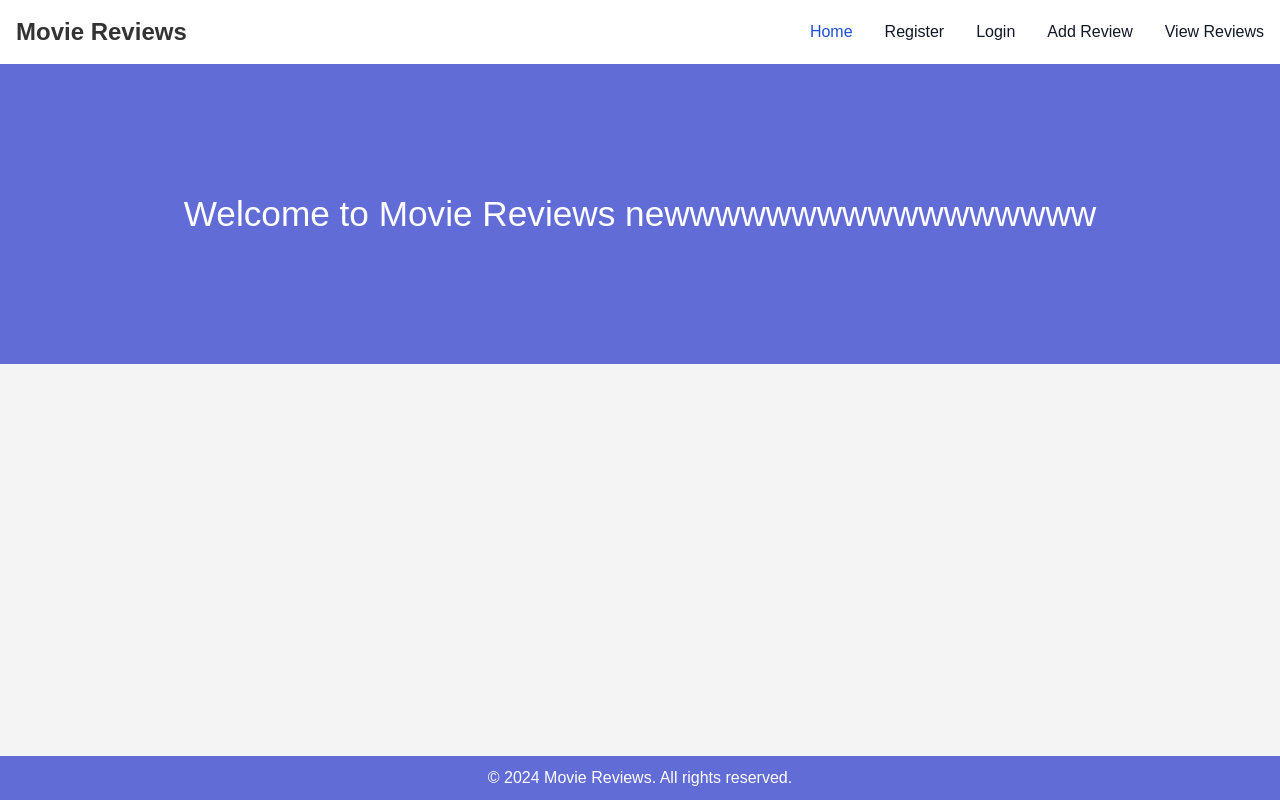
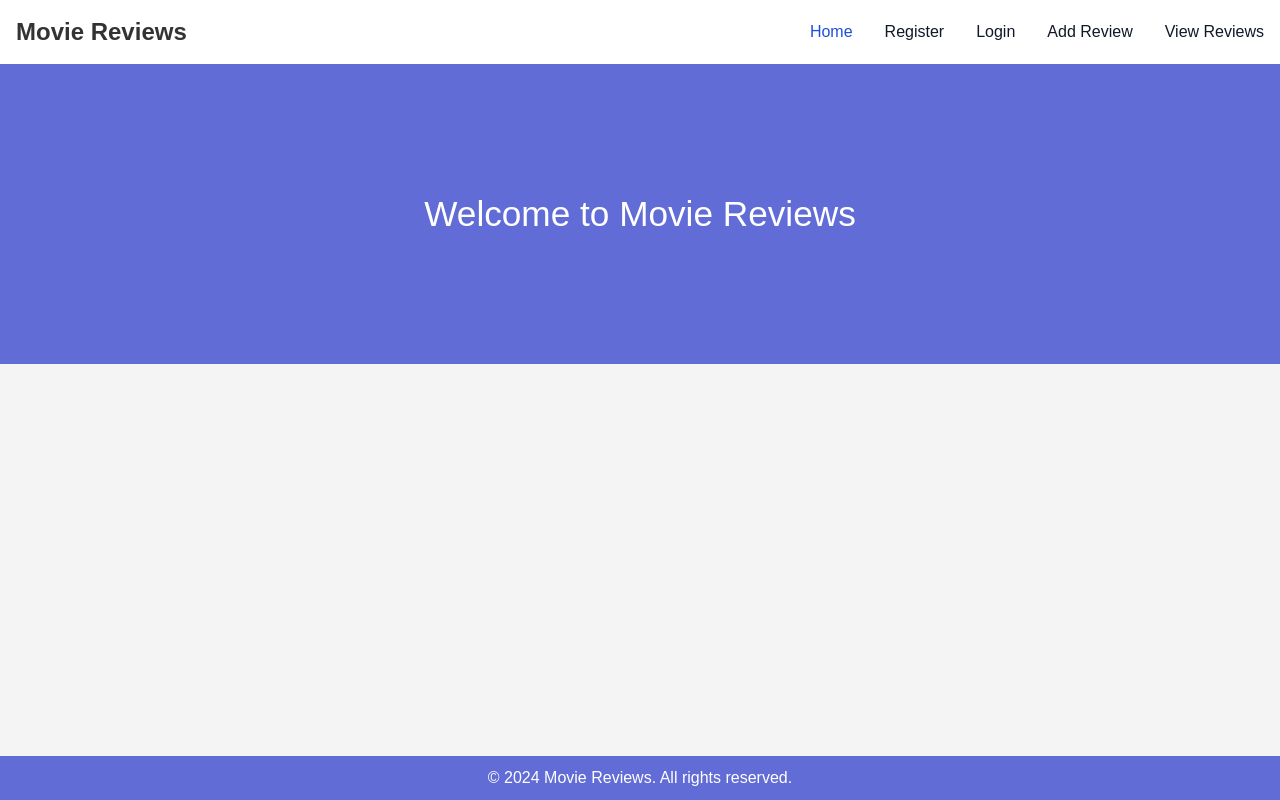
Before and after one commit to ayush148/project, a website: page web/public/index.html in a window 1280 px wide. Drawn offline with nearby package versions, Linux system fonts and the light colour scheme.

Commit message:
Update index.html

```diff
--- a/web/public/index.html
+++ b/web/public/index.html
@@ -45,7 +45,7 @@
       </nav>
 
       <header>
-        <h1>Welcome to Movie Reviews newwwwwwwwwwwwwwwww</h1>
+        <h1>Welcome to Movie Reviews </h1>
 
     </header>
 
```
